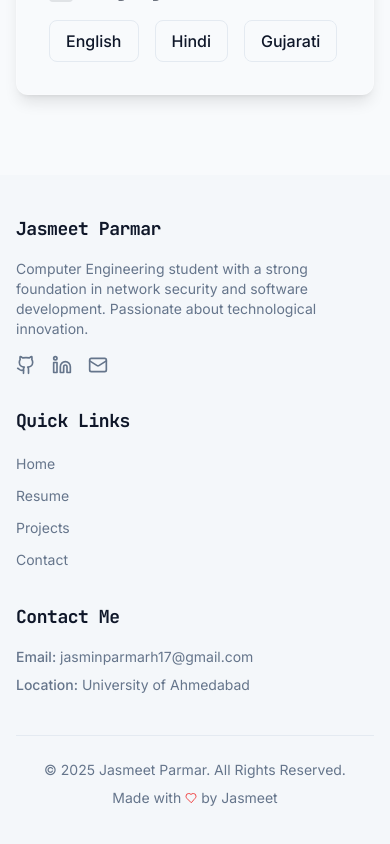
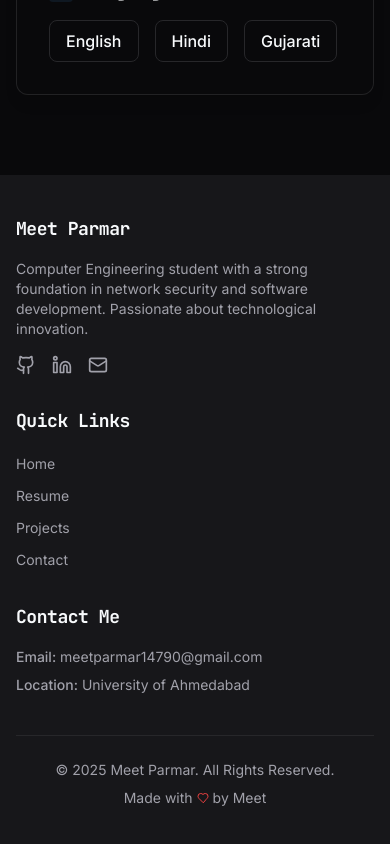
Before and after one commit to Meet01234/Meet-Portfolio, a React (Vite) app: page /resume in a window 390 px wide. Shown: the part 3140-3984 px from the top of the page. Built offline with nearby package versions, Linux system fonts and the light colour scheme.

Commit message:
Refactor: Update contact info and theme
- Removed 3D object.
- Updated color theme to matt black background and blue color shade.
- Changed name, email, and phone number in contact information.
- Updated contact links.

```diff
--- a/src/components/layout/Footer.tsx
+++ b/src/components/layout/Footer.tsx
@@ -12,14 +12,14 @@ const Footer = () => {
         <div className="grid grid-cols-1 md:grid-cols-3 gap-8">
           {/* About */}
           <div className="space-y-4">
-            <h3 className="text-lg font-semibold">Jasmeet Parmar</h3>
+            <h3 className="text-lg font-semibold">Meet Parmar</h3>
             <p className="text-muted-foreground text-sm">
               Computer Engineering student with a strong foundation in network security and software development.
               Passionate about technological innovation.
             </p>
             <div className="flex space-x-4">
               <a
-                href="https://github.com/jasmeet01"
+                href="https://github.com/meetparmar"
                 target="_blank"
                 rel="noopener noreferrer"
                 className="text-muted-foreground hover:text-primary transition-colors duration-200"
@@ -28,7 +28,7 @@ const Footer = () => {
                 <Github className="h-5 w-5" />
               </a>
               <a
-                href="https://www.linkedin.com/in/jasmeet01"
+                href="https://www.linkedin.com/in/meetparmar"
                 target="_blank"
                 rel="noopener noreferrer"
                 className="text-muted-foreground hover:text-primary transition-colors duration-200"
@@ -37,7 +37,7 @@ const Footer = () => {
                 <Linkedin className="h-5 w-5" />
               </a>
               <a
-                href="mailto:jasminparmarh17@gmail.com"
+                href="mailto:meetparmar14790@gmail.com"
                 className="text-muted-foreground hover:text-primary transition-colors duration-200"
                 aria-label="Email"
               >
@@ -80,7 +80,7 @@ const Footer = () => {
             <h3 className="text-lg font-semibold">Contact Me</h3>
             <ul className="space-y-2">
               <li className="text-sm text-muted-foreground">
-                <span className="font-medium">Email:</span> jasminparmarh17@gmail.com
+                <span className="font-medium">Email:</span> meetparmar14790@gmail.com
               </li>
               <li className="text-sm text-muted-foreground">
                 <span className="font-medium">Location:</span> University of Ahmedabad
@@ -92,10 +92,10 @@ const Footer = () => {
         {/* Copyright */}
         <div className="mt-10 pt-6 border-t border-border flex flex-col md:flex-row justify-between items-center">
           <p className="text-sm text-muted-foreground">
-            &copy; {currentYear} Jasmeet Parmar. All Rights Reserved.
+            &copy; {currentYear} Meet Parmar. All Rights Reserved.
           </p>
           <p className="text-sm text-muted-foreground flex items-center mt-2 md:mt-0">
-            Made with <Heart className="h-3 w-3 mx-1 text-destructive animate-pulse-slow" /> by Jasmeet
+            Made with <Heart className="h-3 w-3 mx-1 text-destructive animate-pulse-slow" /> by Meet
           </p>
         </div>
       </div>
--- a/src/components/sections/Contact.tsx
+++ b/src/components/sections/Contact.tsx
@@ -96,7 +96,7 @@ const Contact = () => {
                   required
                   rows={5}
                   className="w-full p-3 rounded-md border border-input bg-background focus:outline-none focus:ring-2 focus:ring-primary/50 transition-all resize-none"
-                  placeholder="Hi Jasmeet, I'd like to talk about..."
+                  placeholder="Hi Meet, I'd like to talk about..."
                 ></textarea>
               </div>
 
@@ -136,10 +136,10 @@ const Contact = () => {
                   <div>
                     <h4 className="text-sm font-medium">Email</h4>
                     <a
-                      href="mailto:jasminparmarh17@gmail.com"
+                      href="mailto:meetparmar14790@gmail.com"
                       className="text-muted-foreground text-sm hover:text-primary transition-colors"
                     >
-                      jasminparmarh17@gmail.com
+                      meetparmar14790@gmail.com
                     </a>
                   </div>
                 </div>
@@ -151,10 +151,10 @@ const Contact = () => {
                   <div>
                     <h4 className="text-sm font-medium">Phone</h4>
                     <a
-                      href="tel:+918460584775"
+                      href="tel:+919016514790"
                       className="text-muted-foreground text-sm hover:text-primary transition-colors"
                     >
-                      +91 8460584775
+                      +91 9016514790
                     </a>
                   </div>
                 </div>
@@ -177,7 +177,7 @@ const Contact = () => {
                 <h4 className="text-sm font-medium mb-4">Connect With Me</h4>
                 <div className="flex space-x-4">
                   <a
-                    href="https://github.com/jasmeet01"
+                    href="https://github.com/meetparmar"
                     target="_blank"
                     rel="noopener noreferrer"
                     className="bg-secondary p-2 rounded-md text-foreground hover:text-primary transition-colors"
@@ -186,7 +186,7 @@ const Contact = () => {
                     <Github className="h-5 w-5" />
                   </a>
                   <a
-                    href="https://www.linkedin.com/in/jasmeet01"
+                    href="https://www.linkedin.com/in/meetparmar"
                     target="_blank"
                     rel="noopener noreferrer"
                     className="bg-secondary p-2 rounded-md text-foreground hover:text-primary transition-colors"
@@ -195,7 +195,7 @@ const Contact = () => {
                     <Linkedin className="h-5 w-5" />
                   </a>
                   <a
-                    href="mailto:jasminparmarh17@gmail.com"
+                    href="mailto:meetparmar14790@gmail.com"
                     className="bg-secondary p-2 rounded-md text-foreground hover:text-primary transition-colors"
                     aria-label="Email"
                   >
--- a/src/components/sections/Hero.tsx
+++ b/src/components/sections/Hero.tsx
@@ -47,7 +47,7 @@ const Hero = () => {
             </div>
 
             <h1 className="text-4xl md:text-5xl lg:text-6xl font-bold leading-tight">
-              Hi, I'm <span className="text-tech-foreground">Jasmeet Parmar</span>
+              Hi, I'm <span className="text-tech-foreground">Meet Parmar</span>
             </h1>
 
             <div className="h-8">
@@ -92,7 +92,7 @@ const Hero = () => {
               <div className="absolute inset-0 bg-gradient-to-tr from-tech-foreground/20 to-primary/10 rounded-3xl transform rotate-6 scale-105 animate-pulse-slow"></div>
               <div className="glass-card rounded-3xl overflow-hidden p-2 shadow-xl w-64 h-64 md:w-80 md:h-80 animate-float">
                 <div className="bg-muted rounded-2xl h-full w-full flex items-center justify-center">
-                  <span className="text-2xl font-mono">JP</span>
+                  <span className="text-2xl font-mono">MP</span>
                 </div>
               </div>
 
--- a/src/index.css
+++ b/src/index.css
@@ -1,4 +1,3 @@
-
 @import url('https://fonts.googleapis.com/css2?family=Inter:wght@300;400;500;600;700&family=JetBrains+Mono:wght@400;500;700&display=swap');
 
 @tailwind base;
@@ -7,77 +6,77 @@
 
 @layer base {
   :root {
-    --background: 210 40% 98%;
-    --foreground: 222 47% 11%;
+    --background: 240 10% 3.9%;
+    --foreground: 210 40% 98%;
 
-    --card: 0 0% 100%;
-    --card-foreground: 222 47% 11%;
+    --card: 240 10% 3.9%;
+    --card-foreground: 210 40% 98%;
 
-    --popover: 0 0% 100%;
-    --popover-foreground: 222 47% 11%;
+    --popover: 240 10% 3.9%;
+    --popover-foreground: 210 40% 98%;
 
-    --primary: 222 47% 11%;
+    --primary: 210 80% 60%;
     --primary-foreground: 210 40% 98%;
 
-    --secondary: 210 40% 96%;
-    --secondary-foreground: 222 47% 11%;
+    --secondary: 240 3.7% 15.9%;
+    --secondary-foreground: 210 40% 98%;
 
-    --muted: 210 40% 96%;
-    --muted-foreground: 215 16% 47%;
+    --muted: 240 3.7% 15.9%;
+    --muted-foreground: 240 5% 64.9%;
 
-    --accent: 210 40% 96%;
-    --accent-foreground: 222 47% 11%;
+    --accent: 210 80% 60%;
+    --accent-foreground: 210 40% 98%;
 
     --destructive: 0 84% 60%;
     --destructive-foreground: 210 40% 98%;
 
-    --border: 215 32% 92%;
-    --input: 215 32% 92%;
-    --ring: 222 47% 11%;
+    --border: 240 3.7% 15.9%;
+    --input: 240 3.7% 15.9%;
+    --ring: 240 5% 64.9%;
 
     --radius: 0.5rem;
 
-    --code: 208 100% 97%;
-    --code-foreground: 212 42% 40%;
+    --code: 212 42% 10%;
+    --code-foreground: 208 100% 70%;
 
-    --tech: 250 100% 98%;
-    --tech-foreground: 250 43% 48%;
+    --tech: 210 80% 15%;
+    --tech-foreground: 210 80% 70%;
   }
 
   .dark {
-    --background: 222 47% 11%;
+    --background: 240 10% 3.9%;
     --foreground: 210 40% 98%;
 
-    --card: 222 47% 11%;
+    --card: 240 10% 3.9%;
     --card-foreground: 210 40% 98%;
 
-    --popover: 222 47% 11%;
+    --popover: 240 10% 3.9%;
     --popover-foreground: 210 40% 98%;
 
-    --primary: 210 40% 98%;
-    --primary-foreground: 222 47% 11%;
+    --primary: 210 80% 60%;
+    --primary-foreground: 210 40% 98%;
 
-    --secondary: 217 32% 17%;
+    --secondary: 240 3.7% 15.9%;
     --secondary-foreground: 210 40% 98%;
 
-    --muted: 217 32% 17%;
-    --muted-foreground: 215 20% 65%;
+    --muted: 240 3.7% 15.9%;
+    --muted-foreground: 240 5% 64.9%;
 
-    --accent: 217 32% 17%;
+    --accent: 210 80% 60%;
     --accent-foreground: 210 40% 98%;
 
     --destructive: 0 62% 30%;
     --destructive-foreground: 210 40% 98%;
 
-    --border: 217 32% 17%;
-    --input: 217 32% 17%;
-    --ring: 212 26% 83%;
+    --border: 240 3.7% 15.9%;
+    --input: 240 3.7% 15.9%;
+    --ring: 210 40% 98%;
 
     --code: 212 42% 10%;
     --code-foreground: 208 100% 70%;
 
-    --tech: 250 43% 15%;
-    --tech-foreground: 250 100% 75%;
+    --tech: 210 80% 15%;
+    --tech-foreground: 210 80% 70%;
   }
 }
 
@@ -123,9 +122,9 @@
 }
 
 @layer components {
-  /* Glass card effect */
+  /* Glass card effect - updated for dark theme */
   .glass-card {
-    @apply bg-white/80 dark:bg-black/20 backdrop-blur-md border border-white/20 dark:border-white/10 shadow-lg;
+    @apply bg-black/40 dark:bg-black/60 backdrop-blur-md border border-white/10 shadow-lg;
   }
 
   /* Code tag highlighting */
--- a/src/pages/Index.tsx
+++ b/src/pages/Index.tsx
@@ -7,7 +7,6 @@ import Projects from '@/components/sections/Projects';
 import Skills from '@/components/sections/Skills';
 import Contact from '@/components/sections/Contact';
 import MouseFollower from '@/components/ui/MouseFollower';
-import ThreeDObject from '@/components/ui/ThreeDObject';
 import { useInView } from 'react-intersection-observer';
 
 const Index = () => {
@@ -37,9 +36,6 @@ const Index = () => {
       {/* Interactive mouse follower */}
       <MouseFollower />
 
-      {/* 3D rotating object */}
-      <ThreeDObject />
-
       {/* Main content sections */}
       <Hero />
       <About />
```
